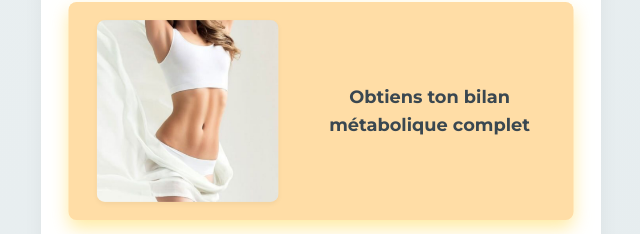
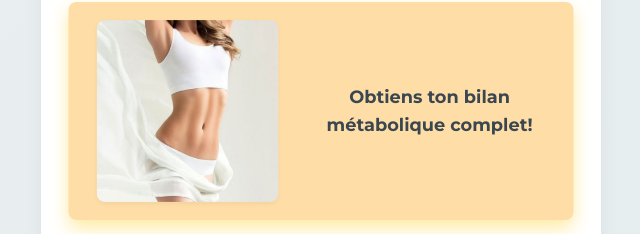
Before and after one commit to KCOACHING02/KCOACHING, a plain HTML site: page index.html in a window 1280 px wide. Shown: the part 396-630 px from the top of the page, 319-959 px from the left. Drawn offline with Linux system fonts and the light colour scheme.

Commit message:
Update index.html

```diff
--- a/index.html
+++ b/index.html
@@ -271,7 +271,7 @@
 
         <a href="https://kcoaching02.github.io/METAGEMINI/" target="_blank" rel="noopener noreferrer" class="link-button highlight-button">
             <img src="CALCULATEUR.jpg" alt="Icône Calculateur Métabolique">
-            <span>Obtiens ton bilan métabolique complet</span>
+            <span>Obtiens ton bilan métabolique complet!</span>
         </a>
 
         <a href="https://beacons.ai/kcoaching/programmes" target="_blank" rel="noopener noreferrer" class="link-button">
```
